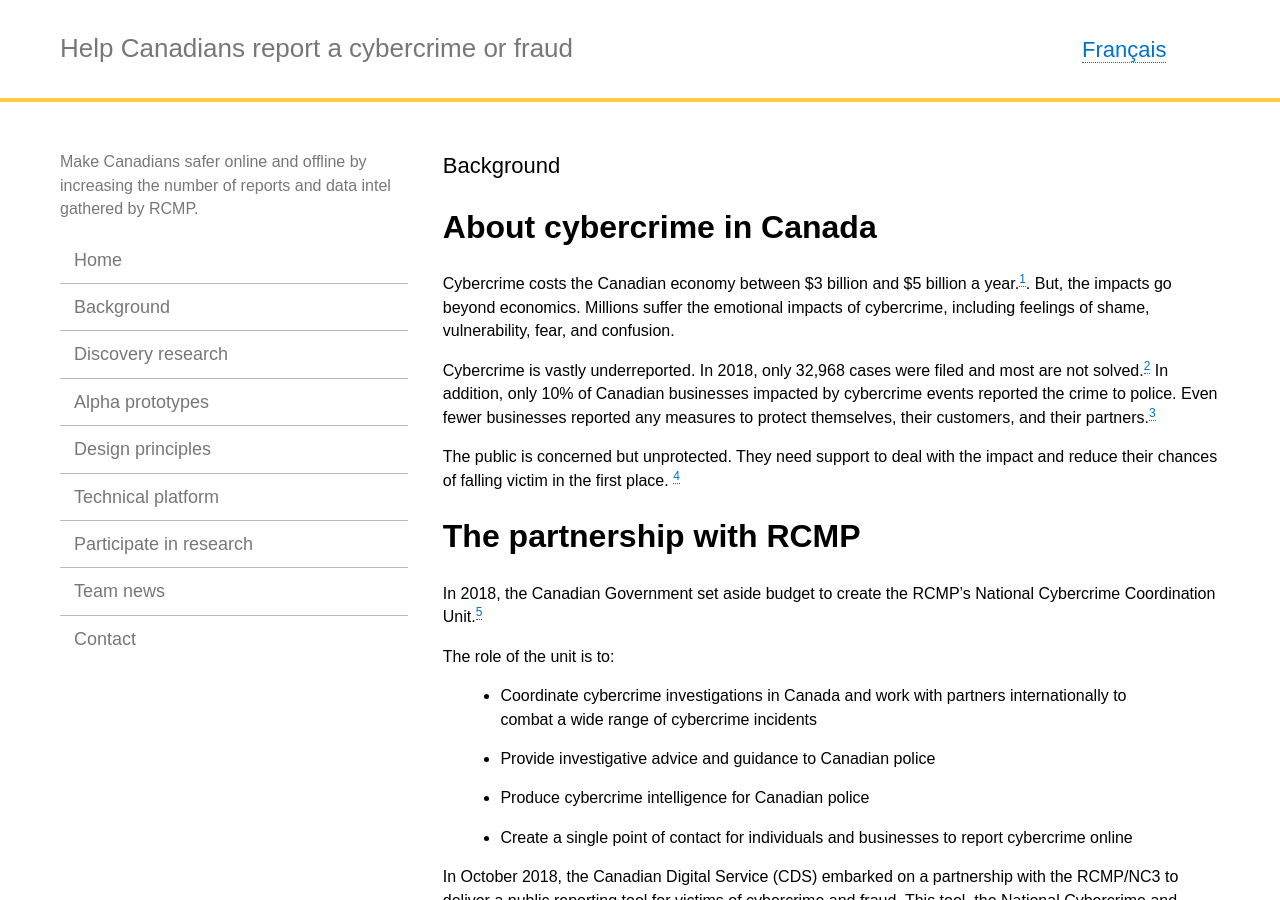
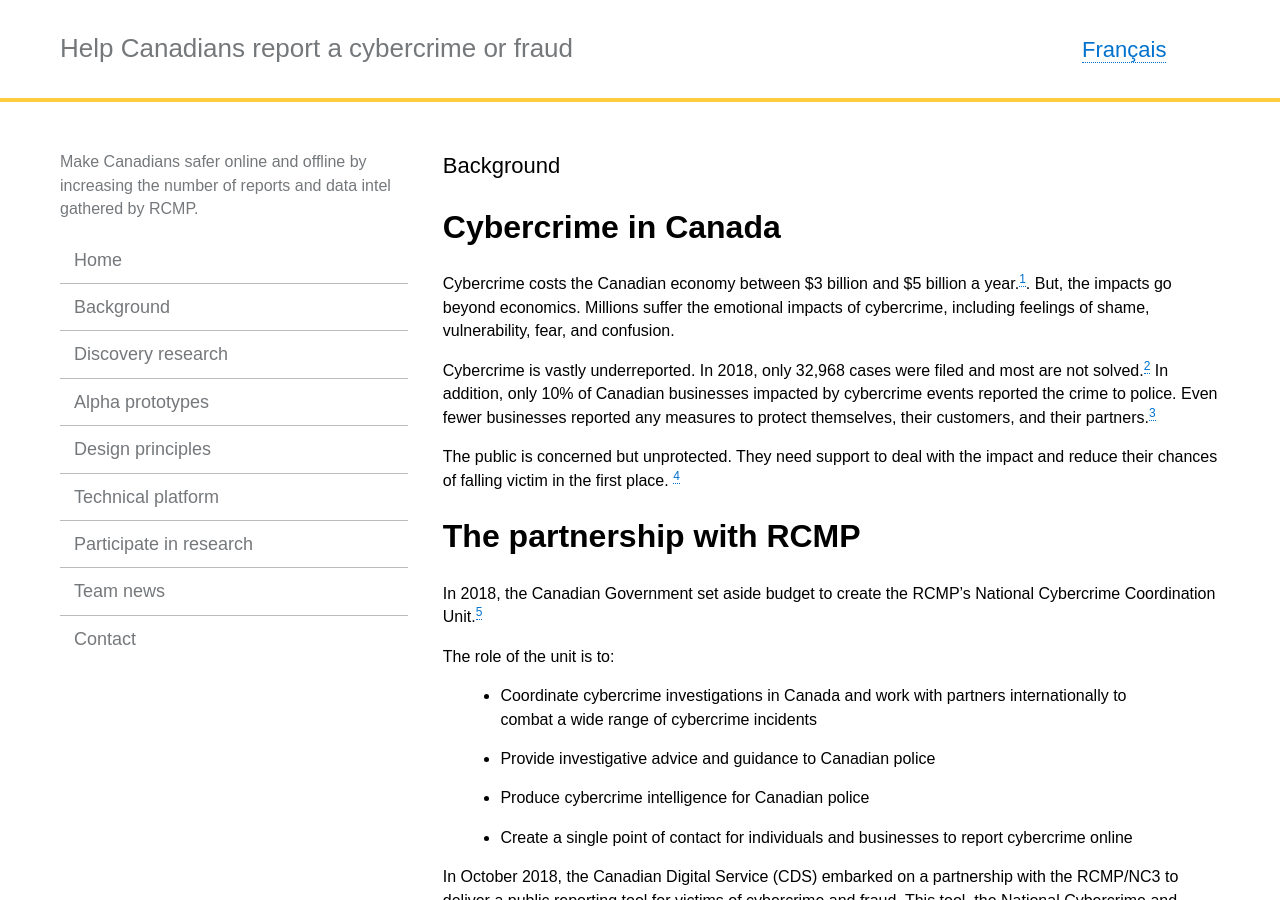
Before and after one commit to cds-snc/rcmp-report-a-cybercrime-alpha-documentation, a Jekyll site: the page built from _pages/en/background.md, in a window 1280 px wide and 900 px high. Built offline with Jekyll 4.4.1, drawn with Linux system fonts in a browser that asks for light colours.

Commit message:
Update background.md

```diff
--- a/_pages/en/background.md
+++ b/_pages/en/background.md
@@ -6,7 +6,7 @@ permalink: "/background/"
 trans_url: "/contexte/"
 ---
 
-# About cybercrime in Canada
+# Cybercrime in Canada
 
 Cybercrime costs the Canadian economy between $3 billion and $5 billion a year.[^estimatedcosts]. But, the impacts go beyond economics. Millions suffer the emotional impacts of cybercrime, including feelings of shame, vulnerability, fear, and confusion.
 
```
